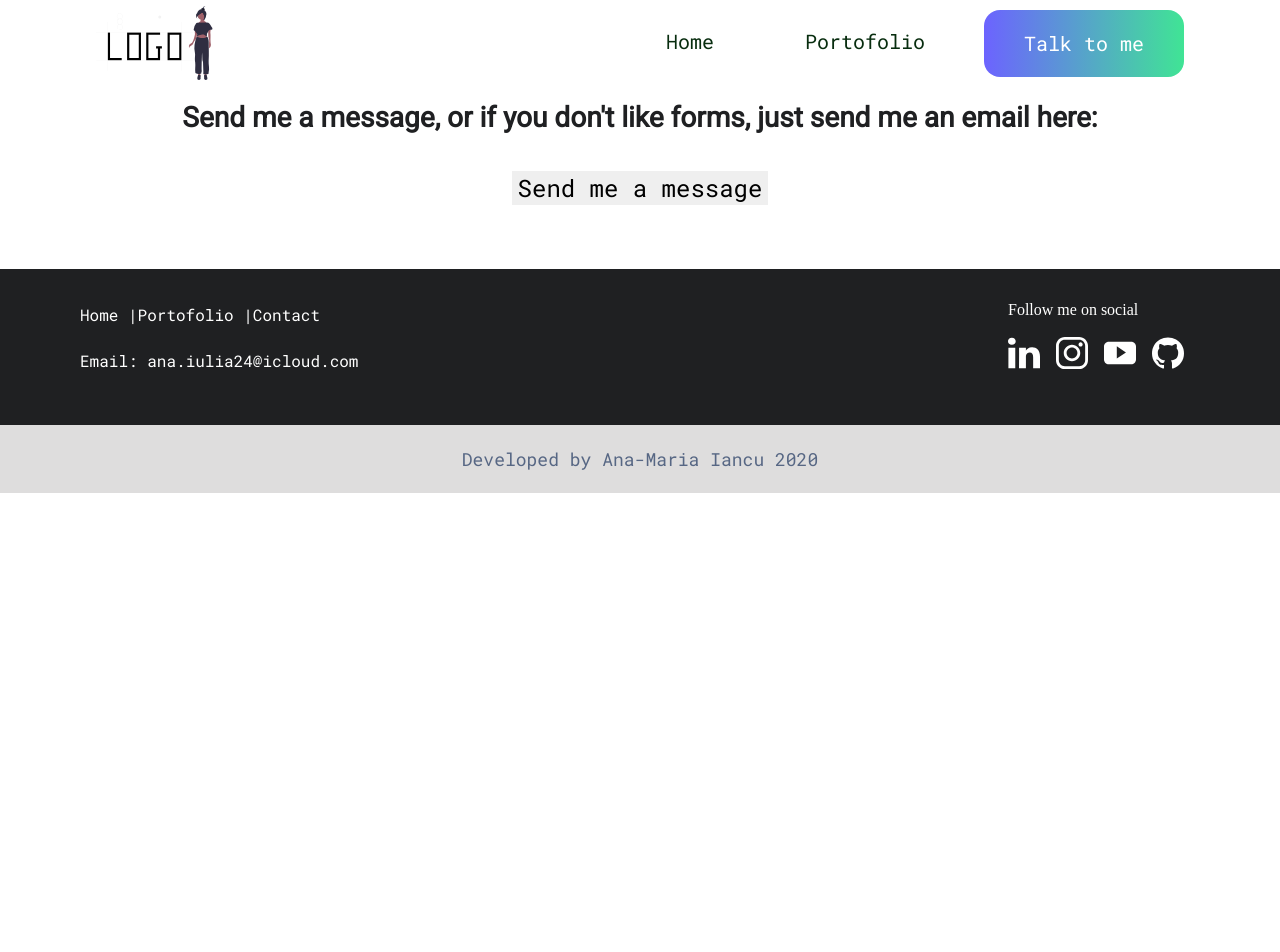
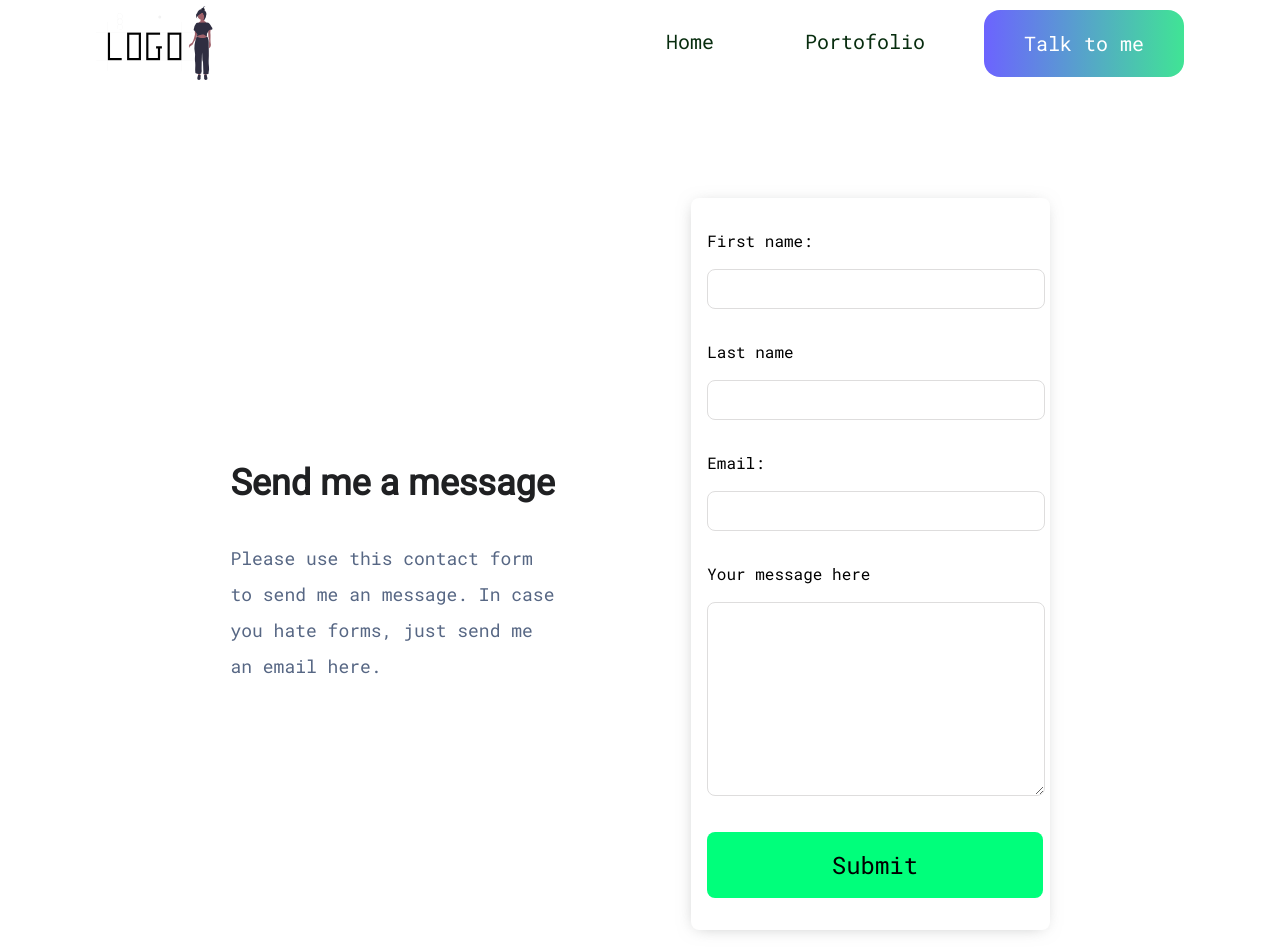
Before and after one commit to anaiancu24/my-personal-website, a Nuxt app: page /contact in a window 1280 px wide. Shown: the top 952 px of the page. Before the commit the page ends 800 px from the top, so only its background shows below. Built offline with nearby package versions, Linux system fonts and the light colour scheme.

Commit message:
Contact form component

```diff
--- a/assets/scss/base/_variables.scss
+++ b/assets/scss/base/_variables.scss
@@ -17,6 +17,7 @@ $font-size-64       : 64px;
 // Colors
 $cornflower-blue    :#6C63FF;
 $mountain-meadow    :rgb(0, 255, 123);
+$mountain-meadow-hover    :rgb(0, 300, 150);
 $bottle-green       :#082D0F;
 $grey-dark          :#1F2022;
 $grey-medium        :#576784;
--- a/assets/scss/base/main.scss
+++ b/assets/scss/base/main.scss
@@ -19,7 +19,7 @@ h3, h4 {
     font-family: $font-roboto;
 }
 
-h1, h2, p, li, a, button {
+h1, h2, p, li, a, button, label {
     font-family: $font-roboto-mono;
 }
 
--- /dev/null
+++ b/assets/scss/components/_contact.scss
@@ -0,0 +1,60 @@
+@import '../base/mixins';
+@import '../base/variables';
+
+.contact-wrapper {
+    @include flex(space-evenly, center);
+    position: relative;
+    min-height: 1000px;
+
+    .contact-form {
+        flex-basis: 30%;
+        padding: 2rem 1rem;
+        box-shadow: -1px 2px 17px -6px rgba(151,152,153,0.7);
+        border-radius: 8px;
+
+        .form-group {
+            text-align: left;
+            margin-bottom: 2rem;
+
+            label {
+                margin-bottom: 1rem;
+            }
+
+            input, textarea {
+                width: 93%;
+                height: 38px;
+                padding: 0 1rem;
+                color: $grey-medium;
+                font-size: $font-size-16;
+                outline:none;
+                border: 1px solid $grey-light;
+                border-radius: 8px;
+            }
+
+            textarea {
+                height: 160px;
+                padding: 1rem;
+            }
+        }
+        .submit-button {
+            width: 93%;
+            background: $mountain-meadow;
+            border-radius: 8px;
+            padding: 1rem;
+            cursor: pointer;
+
+            button {
+                background: none;
+            }
+
+            &:hover {
+                background: $mountain-meadow-hover;
+            }
+        }
+    }
+
+    .contact-text {
+        flex-basis: 30%;
+        text-align: left;
+    }
+}
--- a/assets/scss/components/_navigation.scss
+++ b/assets/scss/components/_navigation.scss
@@ -13,6 +13,7 @@
     }
     &.scroll {
         background-color: white;
+        box-shadow: 0 2px 12px 0 #e2eaf6;
     }
 
     &_wrapper {
--- a/components/ContactForm.vue
+++ b/components/ContactForm.vue
@@ -1,8 +1,61 @@
 <template>
-<div class="call-to-action section-85 padding-64 center">
-    <h4 class="call-to-action_text">Send me a message, or if you don't like forms, just send me an email here:</h4>
-    <button class="call-to-action_button">Send me a message</button>
-</div>
+  <div class="contact-wrapper section-85 padding-64 center">
+    <div class="contact-text">
+      <h3>Send me a message</h3>
+      <p>Please use this contact form to send me an message. In case you hate forms, just send me an email here.</p>
+    </div>
+    <div class="contact-form">
+      <form @submit.prevent="submitForm" autocomplete="off">
+        <div class="form-group">
+          <label for="firstname">First name:</label><br><br>
+          <input type="text" v-model="form.firstname" id="firstname" />
+          <!-- <p v-if="$v.form.name.$error" class="error-message">The name field is required</p> -->
+        </div>
+
+        <div class="form-group">
+          <label for="lastname">Last name</label><br><br>
+          <input type="text" v-model.number="form.lastname" id="lastname" />
+          <!-- <div v-if="$v.form.age.$error">
+        <p v-if="!$v.form.age.required" class="error-message">The age field is required</p>
+        <p v-else-if="!$v.form.age.integer" class="error-message">The age field should be an integer</p>
+        <p v-else-if="!$v.form.age.oldEnoughAndAlive" class="error-message">You should be at least 12 and younger than 120 to continue</p>
+          </div>-->
+        </div>
+
+        <div class="form-group">
+          <label for="email">Email:</label><br><br>
+          <input type="email" v-model="form.email" id="email" />
+          <!-- <p v-if="!$v.form.email.email && $v.form.email.$error" class="error-message">Invalid email address</p> -->
+          <!-- <p v-if="!$v.form.email.required && $v.form.email.$error" class="error-message">Email is required so we can send you the newsletter</p> -->
+        </div>
+
+        <div class="form-group">
+          <label for="message">Your message here</label><br><br>
+          <textarea v-model.number="form.message" id="message"></textarea>
+          <!-- <p v-if="$v.form.food.$error && !$v.form.food.pizzaOrBurger" class="error-message">Sorry! We only serve pizzas and burgers</p> -->
+        </div>
+
+        <div class="submit-button">
+          <button>Submit</button>
+        </div>
+      </form>
+    </div>
+  </div>
 </template>
+<script>
+export default {
+  data() {
+    return {
+      form: {
+        firstname: null,
+        lastname: null,
+        email: null,
+        message: null
+      }
+    };
+  }
+};
+</script>
 <style lang="scss">
+@import "@/assets/scss/components/_contact.scss";
 </style>
--- a/components/Footer.vue
+++ b/components/Footer.vue
@@ -12,7 +12,7 @@
       </div>
       <div class="footer-wrapper-social">
           <span>Follow me on social</span><br><br>
-        <a href="https://www.linkedin.com/company/1377702/" target="_blank" class="icon linkedin">
+        <a href="https://www.linkedin.com/in/anaiancu" target="_blank" class="icon linkedin">
           <svg
             version="1.1"
             id="linkedin"
@@ -39,7 +39,7 @@
             </g>
           </svg>
         </a>
-        <a href="https://instagram.com/evboxglobal/" target="_blank" class="icon instagram">
+        <a href="https://instagram.com/ana.intech/" target="_blank" class="icon instagram">
           <svg
             version="1.1"
             id="instagram"
@@ -73,7 +73,7 @@
             </g>
           </svg>
         </a>
-        <a
+        <!-- <a
           href="https://www.youtube.com/channel/UCxch2CGz8QT9fGT7Sr70gRg"
           target="_blank"
           class="icon youtube"
@@ -99,8 +99,8 @@
               />
             </g>
           </svg>
-        </a>
-        <a href="https://github.com/anaiulia" class="icon github">
+        </a> -->
+        <a href="https://github.com/anaiancu24" class="icon github">
           <svg
             version="1.1"
             id="github"
--- a/nuxt.config.js
+++ b/nuxt.config.js
@@ -31,8 +31,9 @@ export default {
   /*
   ** Plugins to load before mounting the App
   */
-  plugins: [
-  ],
+ plugins: [
+  {src: '~/plugins/Vuelidate'}
+],
   /*
   ** Nuxt.js dev-modules
   */
--- a/package.json
+++ b/package.json
@@ -13,7 +13,8 @@
   "dependencies": {
     "@nuxtjs/style-resources": "^1.0.0",
     "nuxt": "^2.0.0",
-    "simple-lightbox": "^2.1.0"
+    "simple-lightbox": "^2.1.0",
+    "vuelidate": "^0.7.5"
   },
   "devDependencies": {
     "node-sass": "^4.13.1",
--- /dev/null
+++ b/plugins/Vuelidate.js
@@ -0,0 +1,3 @@
+import Vue from 'vue'
+import Vuelidate from 'vuelidate'
+Vue.use(Vuelidate)
```
Also changed, not shown: 1 other file (tests, documents, lock files or other folders).
